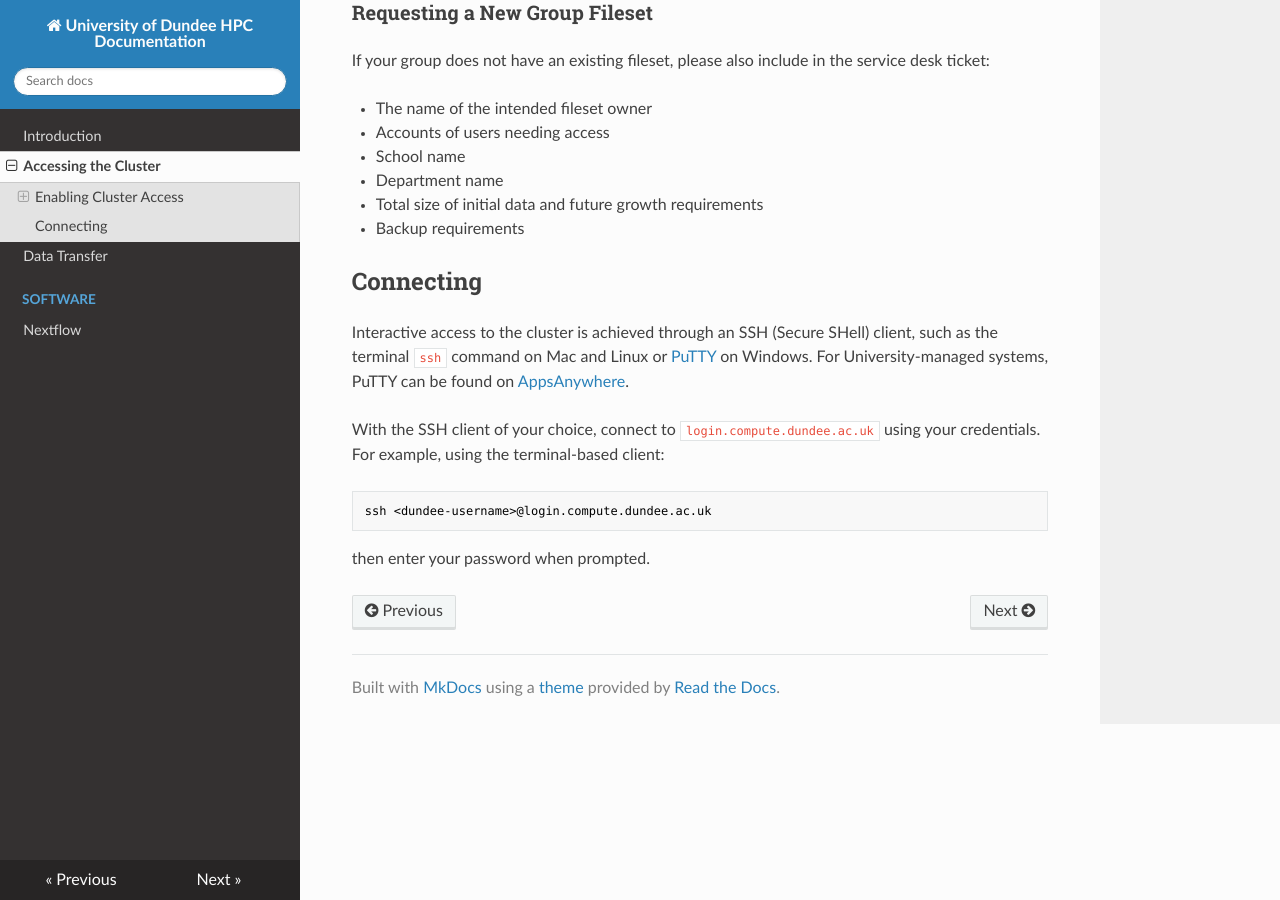
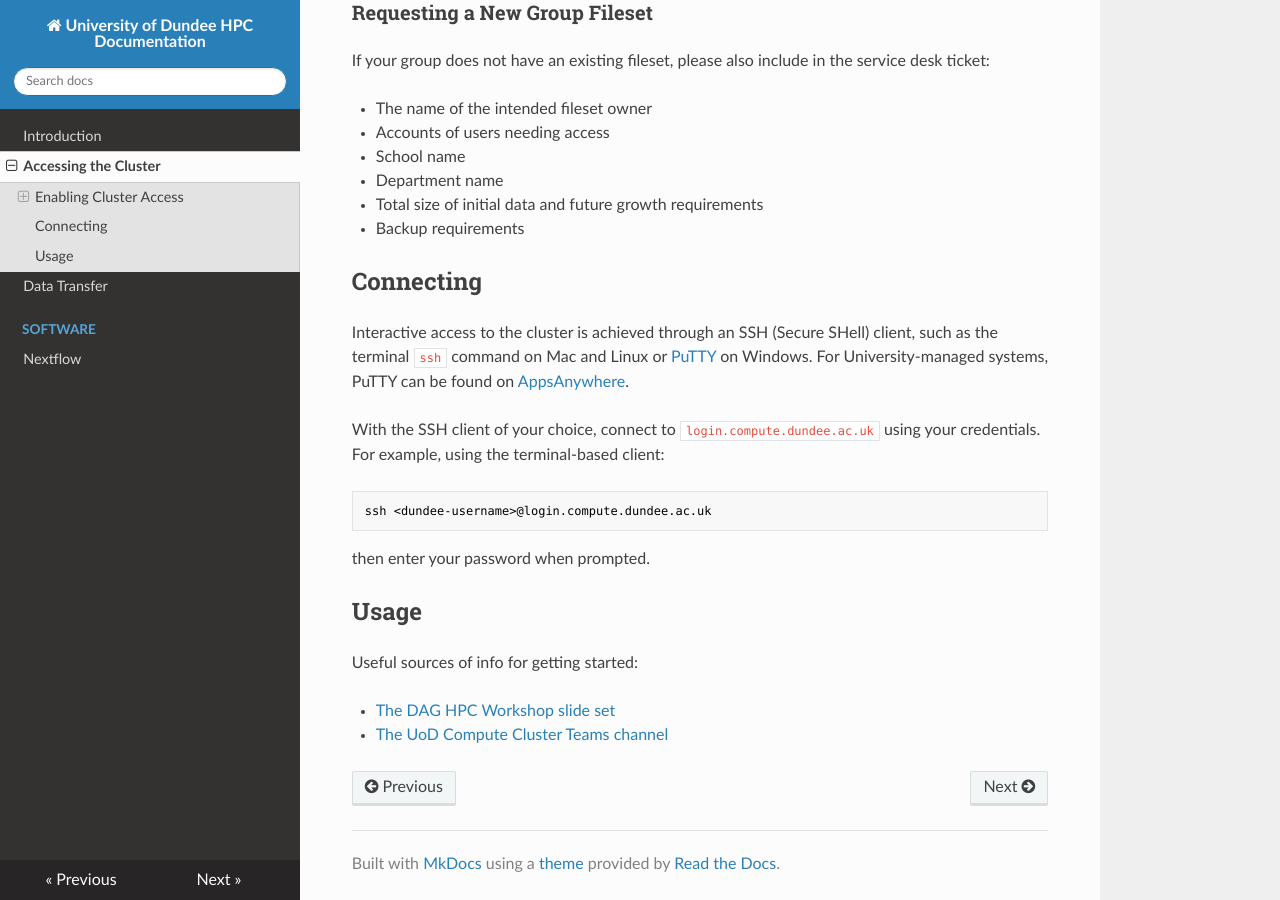
Before and after one commit to dsloanm-uodit/hpc-docs, an MkDocs documentation site: the page built from docs/access.md, in a window 1280 px wide and 900 px high, scrolled down 752 px. Built offline with MkDocs 1.6.1, drawn with Linux system fonts in a browser that asks for light colours; nearby versions of some CDN libraries.

Commit message:
Add DAG slide set and Teams channel links to Access page

````diff
--- a/docs/access.md
+++ b/docs/access.md
@@ -44,3 +44,10 @@ ssh <dundee-username>@login.compute.dundee.ac.uk
 ```
 
 then enter your password when prompted.
+
+## Usage
+
+Useful sources of info for getting started:
+
+  * [The DAG HPC Workshop slide set](https://dag.compbio.dundee.ac.uk/workshops/HPC_Apr2021.pptx)
+  * [The UoD Compute Cluster Teams channel](https://teams.microsoft.com/l/team/19%3a63a2d1d10e5346c79d8b35dec6006a40%40thread.tacv2/conversations?groupId=4153042c-375d-4caa-a654-d691f65da8bb&tenantId=ae323139-093a-4d2a-81a6-5d334bcd9019)
````
